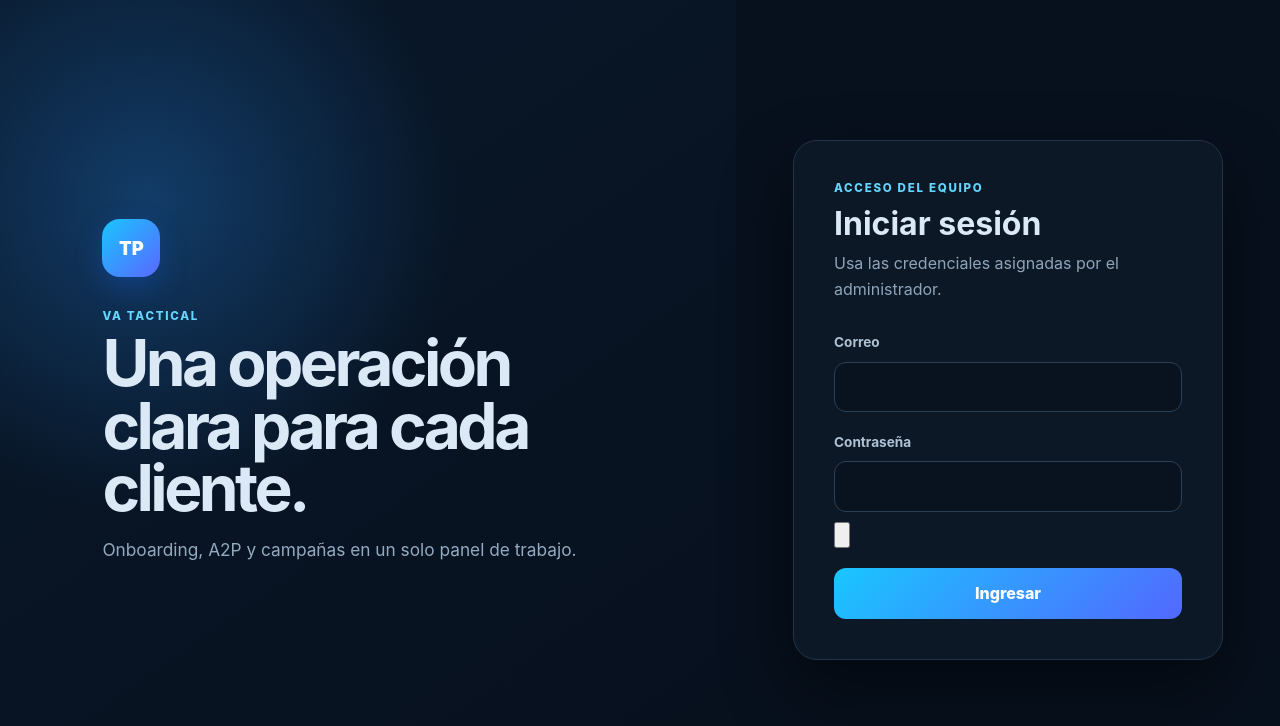
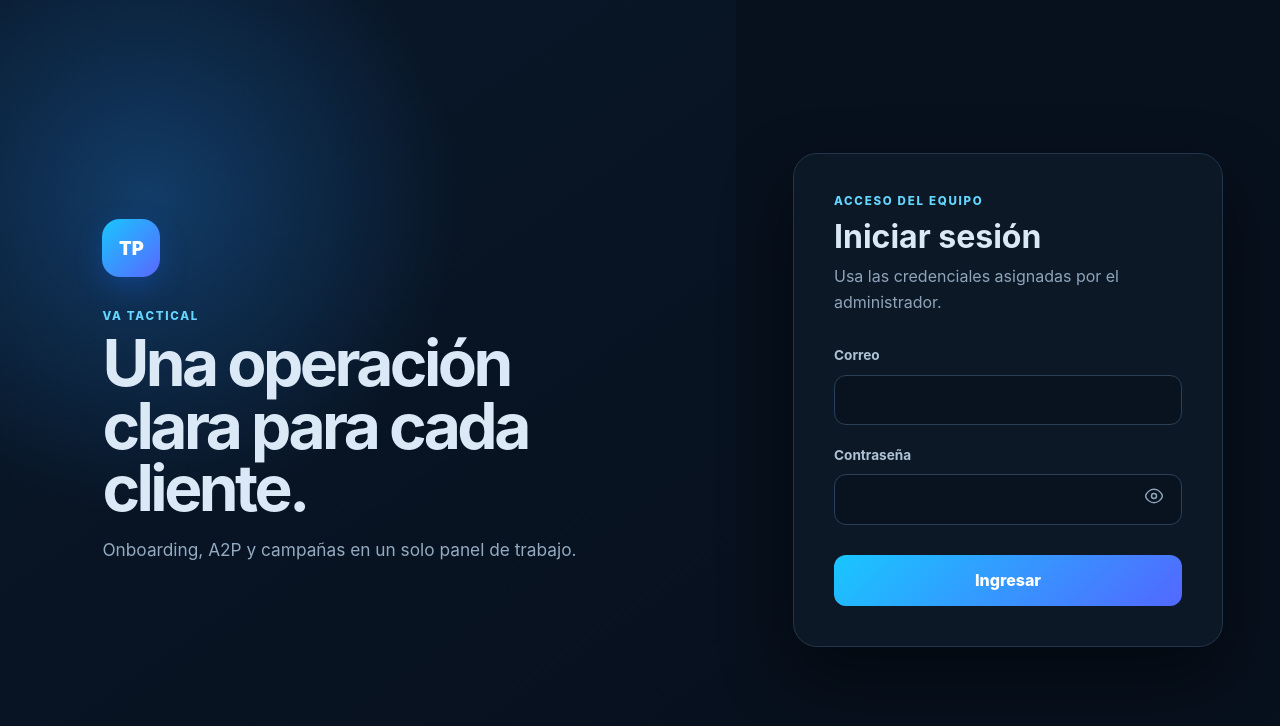
Before and after one commit to VATactical/tactical-pipeline-ops, a React (Vite) app: page /login in a window 1280 px wide. Shown: the top 726 px of the page. Built offline with nearby package versions, Linux system fonts and the light colour scheme; no server answers.

Commit message:
Style password visibility control

```diff
--- a/src/styles.css
+++ b/src/styles.css
@@ -18,6 +18,12 @@ form { display: grid; gap: .7rem; margin-top: 2rem; }
 label { color: #afc2d5; font-size: .85rem; font-weight: 700; }
 input { width: 100%; margin-bottom: .65rem; padding: .9rem 1rem; border: 1px solid #2a4057; border-radius: 12px; outline: none; background: #08131f; color: white; }
 input:focus { border-color: #38c8ff; box-shadow: 0 0 0 3px #38c8ff20; }
+.password-field { position: relative; }
+.password-field input { margin-bottom: .65rem; padding-right: 3.25rem; }
+.password-toggle { position: absolute; top: 0; right: .35rem; display: grid; width: 2.75rem; height: 2.75rem; place-items: center; border: 0; border-radius: 10px; background: transparent; color: #8fa4ba; cursor: pointer; }
+.password-toggle:hover { color: #64d6ff; }
+.password-toggle:focus-visible { outline: 2px solid #38c8ff; outline-offset: -3px; }
+.password-toggle svg { width: 1.25rem; height: 1.25rem; fill: none; stroke: currentColor; stroke-width: 1.8; stroke-linecap: round; stroke-linejoin: round; }
 .primary-button { display: inline-flex; justify-content: center; margin-top: .55rem; padding: .95rem 1.1rem; border: 0; border-radius: 12px; background: linear-gradient(135deg, #19c6ff, #5268ff); color: white; font-weight: 800; cursor: pointer; }
 .primary-button:disabled { cursor: wait; opacity: .65; }
 .link-button { text-decoration: none; }
```
